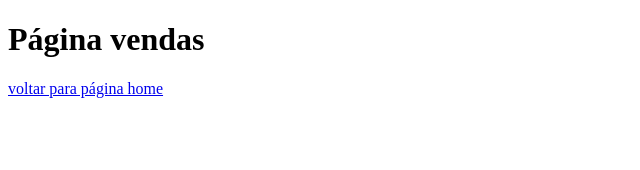
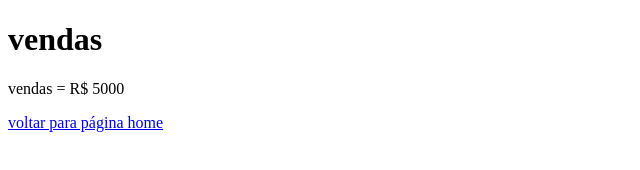
Before and after one commit to artvans/aulagithub, a plain HTML site: page vendas.html in a window 1280 px wide. Shown: the whole page, without its empty margins (0-640 px from the left). Drawn offline with Linux system fonts and the light colour scheme.

Commit message:
acrescentado valor das vendas

```diff
--- a/vendas.html
+++ b/vendas.html
@@ -7,7 +7,8 @@
     <title>Document</title>
 </head>
 <body>
-     <h1>Página vendas</h1>
+     <h1> vendas </h1>
+     <p>vendas = R$ 5000</p>
      <a href="index.html">voltar para página home</a>
 </body>
 </html>
```
Also changed, not shown: index.html (+1 -1 lines).
